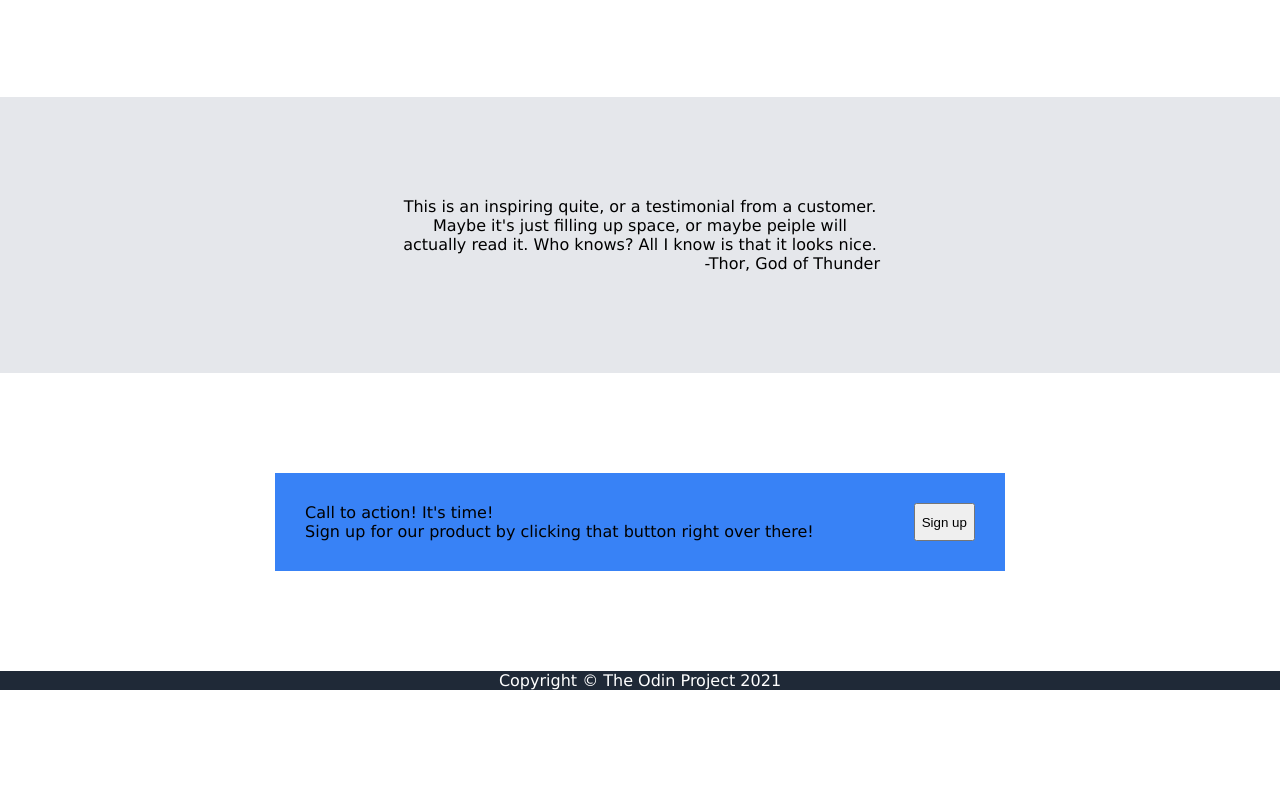
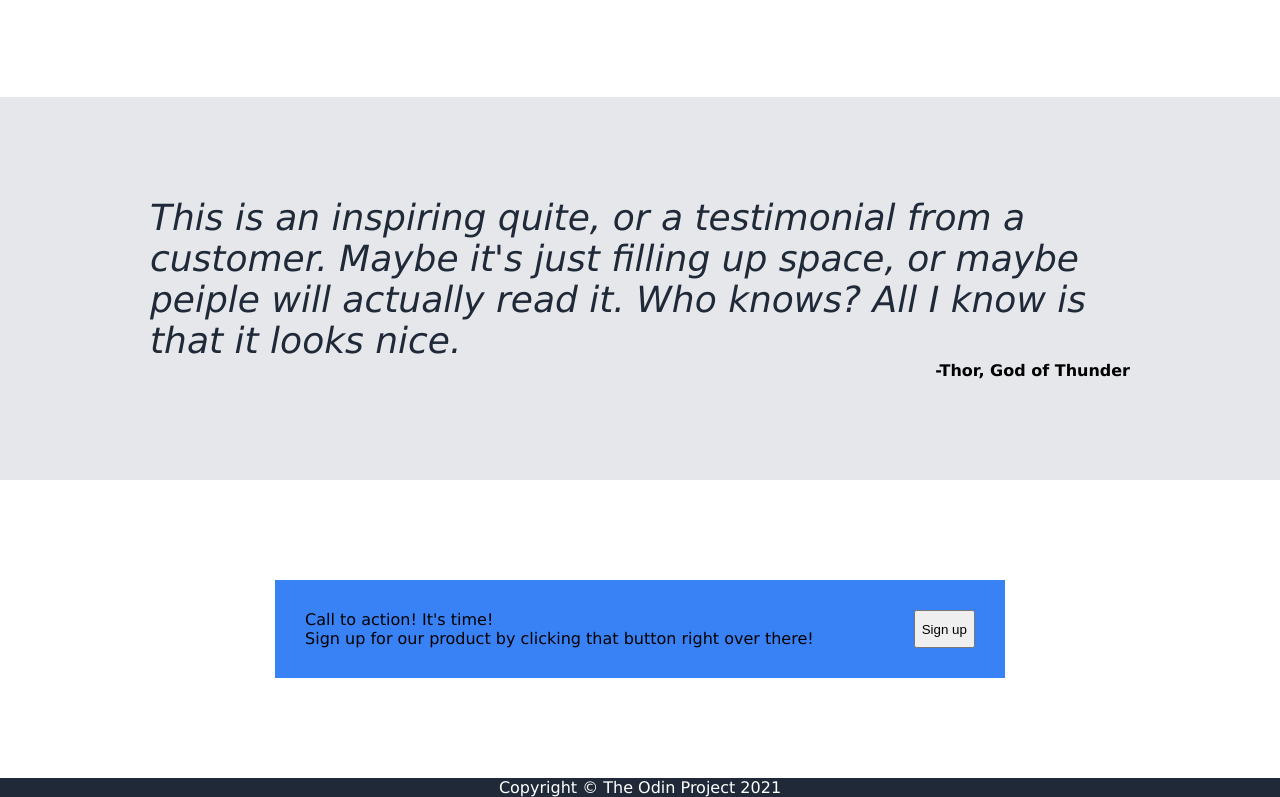
Before and after one commit to dblovhd/landing-page, a plain HTML site: page index.html in a window 1280 px wide. Shown: the part 867-1664 px from the top of the page. Before the commit the page ends 1557 px from the top, so only its background shows below. Drawn offline with Linux system fonts and the light colour scheme.

Commit message:
Update style and position in quote section
Updated quote and quote author css classes to
apply proper style and positioning

```diff
--- a/style.css
+++ b/style.css
@@ -95,19 +95,27 @@ add spacing between box and subtext*/
 /*container to style quote section*/
 .quote-section {
     background-color: #E5E7EB;
-    padding-left: 400px;
-    padding-right: 400px;
+    padding-left: 150px;
+    padding-right: 150px;
     padding-top: 100px;
     padding-bottom: 100px;
 }
-/*apply styles to all content in quote section*/
+/*apply styles to center quote and quote author in section*/
 .quote-author {
     width: auto;
-    text-align: center;
 }
-/*apply separate styles to quote author to achive desire positioning*/
+/*apply style and positionoing to quote*/
+.quote {
+    font-size: 36px;
+    font-style: italic;
+    color: #1F2937;
+    text-align: left;
+}
+
+/*apply separate styles to quote author to achive desired positioning*/
 .author {
     text-align: right;
+    font-weight: 800;
 }
 /*container to style and center */
 .signup-section {
```
